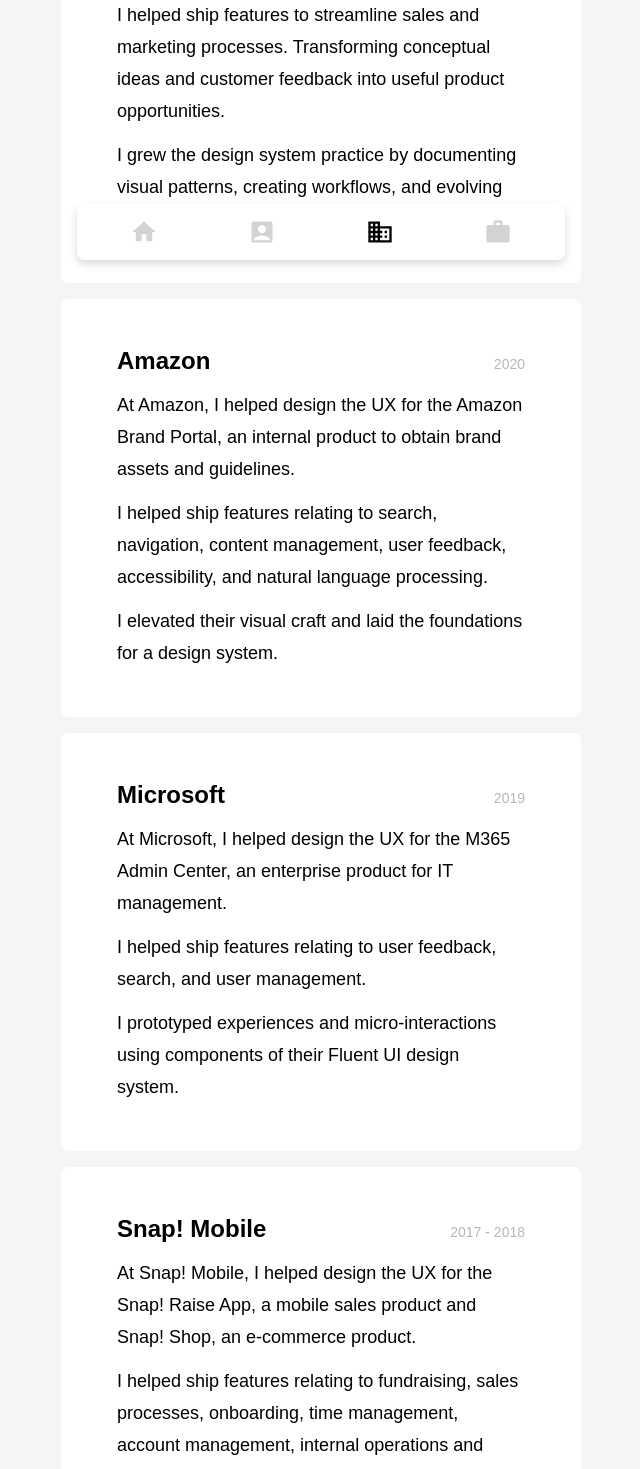
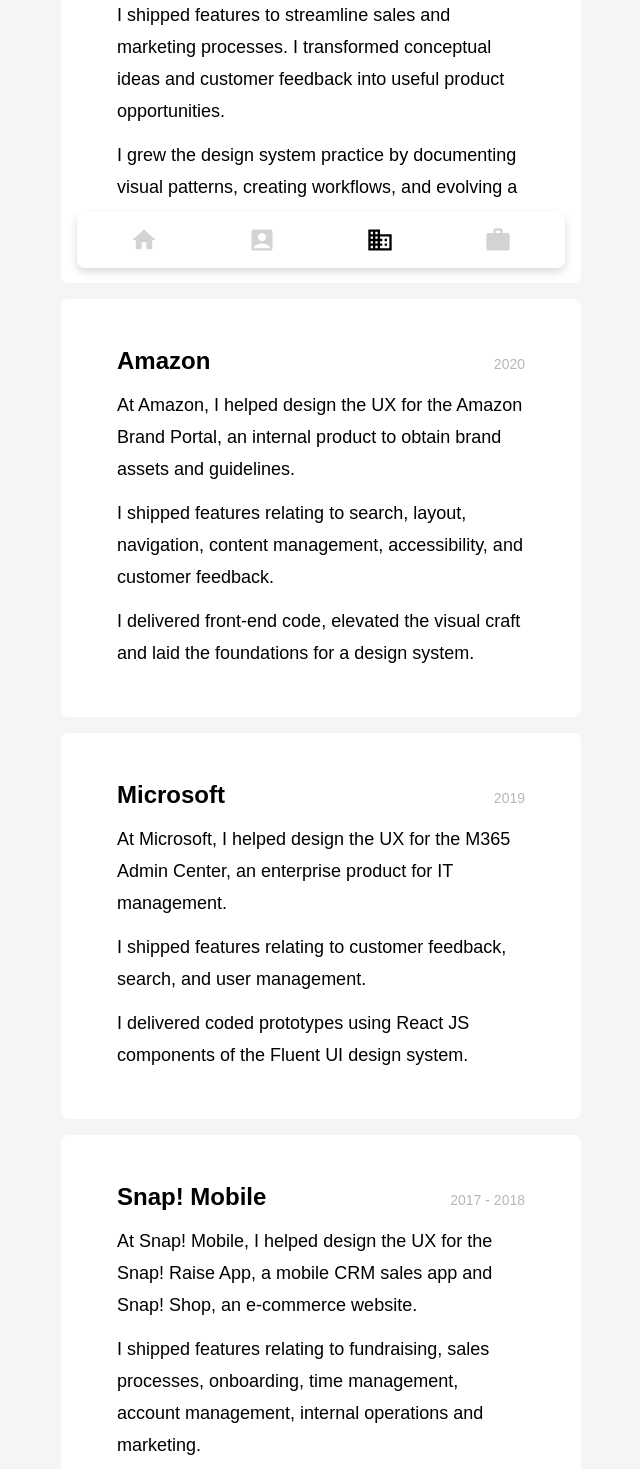
Before and after one commit to mgcesp/mc-folio, a React (Create React App) app: page /Corp in a window 1280 px wide. Shown: the part 500-1969 px from the top of the page, without its empty margins (319-959 px from the left). Built offline with nearby package versions, Linux system fonts and the light colour scheme.

Commit message:
styles and content updates

```diff
--- a/src/components/Tabbar/Tabbar.scss
+++ b/src/components/Tabbar/Tabbar.scss
@@ -1,6 +1,6 @@
 .tabbar {
     position: sticky;
-    bottom: 40px;
+    bottom: 32px;
     margin: 0 auto;
     width: 100%;
     max-width: 320px;
--- a/src/pages/Corp/Corp.jsx
+++ b/src/pages/Corp/Corp.jsx
@@ -22,8 +22,8 @@
                         <p>2021 - 2022</p>
                     </div>
                     <p>At Foureyes, a SaaS company, I led projects end-to-end, helping design the UX of their platform for automotive dealerships.</p>
-                    <p>I helped ship features to streamline sales and marketing processes. Transforming conceptual ideas and customer feedback into useful product opportunities.</p>
-                    <p>I grew the design system practice by documenting visual patterns, creating workflows, and evolving their component library.</p>
+                    <p>I shipped features to streamline sales and marketing processes. I transformed conceptual ideas and customer feedback into useful product opportunities.</p>
+                    <p>I grew the design system practice by documenting visual patterns, creating workflows, and evolving a component library.</p>
                 </div>
                 <div className="page">
                     <div className="pageTitle">
@@ -31,8 +31,8 @@
                         <p>2020</p>
                     </div>
                     <p>At Amazon, I helped design the UX for the Amazon Brand Portal, an internal product to obtain brand assets and guidelines.</p>
-                    <p>I helped ship features relating to search, navigation, content management, user feedback, accessibility, and natural language processing.</p>
-                    <p>I elevated their visual craft and laid the foundations for a design system.</p>
+                    <p>I shipped features relating to search, layout, navigation, content management, accessibility, and customer feedback.</p>
+                    <p>I delivered front-end code, elevated the visual craft and laid the foundations for a design system.</p>
                 </div>
                 <div className="page">
                     <div className="pageTitle">
@@ -40,17 +40,17 @@
                         <p>2019</p>
                     </div>
                     <p>At Microsoft, I helped design the UX for the M365 Admin Center, an enterprise product for IT management.</p>
-                    <p>I helped ship features relating to user feedback, search, and user management.</p>
-                    <p>I prototyped experiences and micro-interactions using components of their Fluent UI design system.</p>
+                    <p>I shipped features relating to customer feedback, search, and user management.</p>
+                    <p>I delivered coded prototypes using React JS components of the Fluent UI design system.</p>
                 </div>
                 <div className="page">
                     <div className="pageTitle">
                         <h3>Snap! Mobile</h3>
                         <p>2017 - 2018</p>
                     </div>
-                    <p>At Snap! Mobile, I helped design the UX for the Snap! Raise App, a mobile sales product and Snap! Shop, an e-commerce product.</p>
-                    <p>I helped ship features relating to fundraising, sales processes, onboarding, time management, account management, internal operations and marketing.</p>
-                    <p>I elevated the visual language of their products and introduced design system thinking.</p>
+                    <p>At Snap! Mobile, I helped design the UX for the Snap! Raise App, a mobile CRM sales app and Snap! Shop, an e-commerce website.</p>
+                    <p>I shipped features relating to fundraising, sales processes, onboarding, time management, account management, internal operations and marketing.</p>
+                    <p>I elevated the visual language of their products, improved workflows, and introduced design system thinking.</p>
                 </div>
             </div>
         </div >
--- a/src/pages/Home/Home.jsx
+++ b/src/pages/Home/Home.jsx
@@ -27,7 +27,7 @@
                     <p>I’m a designer and developer, with a focus on product design, design systems, and UX engineering.</p>
                 </div>
                 <div className="page">
-                    <p>You can find me in these social platforms.</p>
+                    <p>Find me in these social media products.</p>
                     <div className="socials">
                         <Link className="socialLink" to="https://twitter.com/manny_pixels" target="_blank">
                             <div className="iconBox">
@@ -39,14 +39,14 @@
                                 <FaCodepen />
                             </div>
                         </Link>
+                        <Link className="socialLink" to="https://dribbble.com/manolo" target="_blank">
+                            <div className="iconBox">
+                                <FaDribbble />
+                            </div>
+                        </Link>
                         <Link className="socialLink" to="https://www.linkedin.com/in/mgcespedes/" target="_blank">
                             <div className="iconBox">
                                 <FaLinkedin />
-                            </div>
-                        </Link>
-                        <Link className="socialLink" to="https://dribbble.com/manolo" target="_blank">
-                            <div className="iconBox">
-                                <FaDribbble />
                             </div>
                         </Link>
                     </div>
@@ -69,7 +69,10 @@
                     </div>
                 </div>
                 <div className="page">
-                    <p>You can also contact me directly.</p>
+                    <p>I have experience working on web, mobile, branding, marketing, interaction design, visual design, and UX / UI design.</p>
+                </div>
+                <div className="page">
+                    <p>You can contact me directly.</p>
                     <div className="contact">
                         <div className="iconBox">
                             <EmailIcon />
@@ -83,9 +86,6 @@
                         <p>786.351.1255</p>
                     </div>
                 </div>
-                <div className="page">
-                    <p>I have experience working on web, mobile, branding, interaction design, visual design, and UX / UI design.</p>
-                </div>
             </div>
         </div>
     )
```
